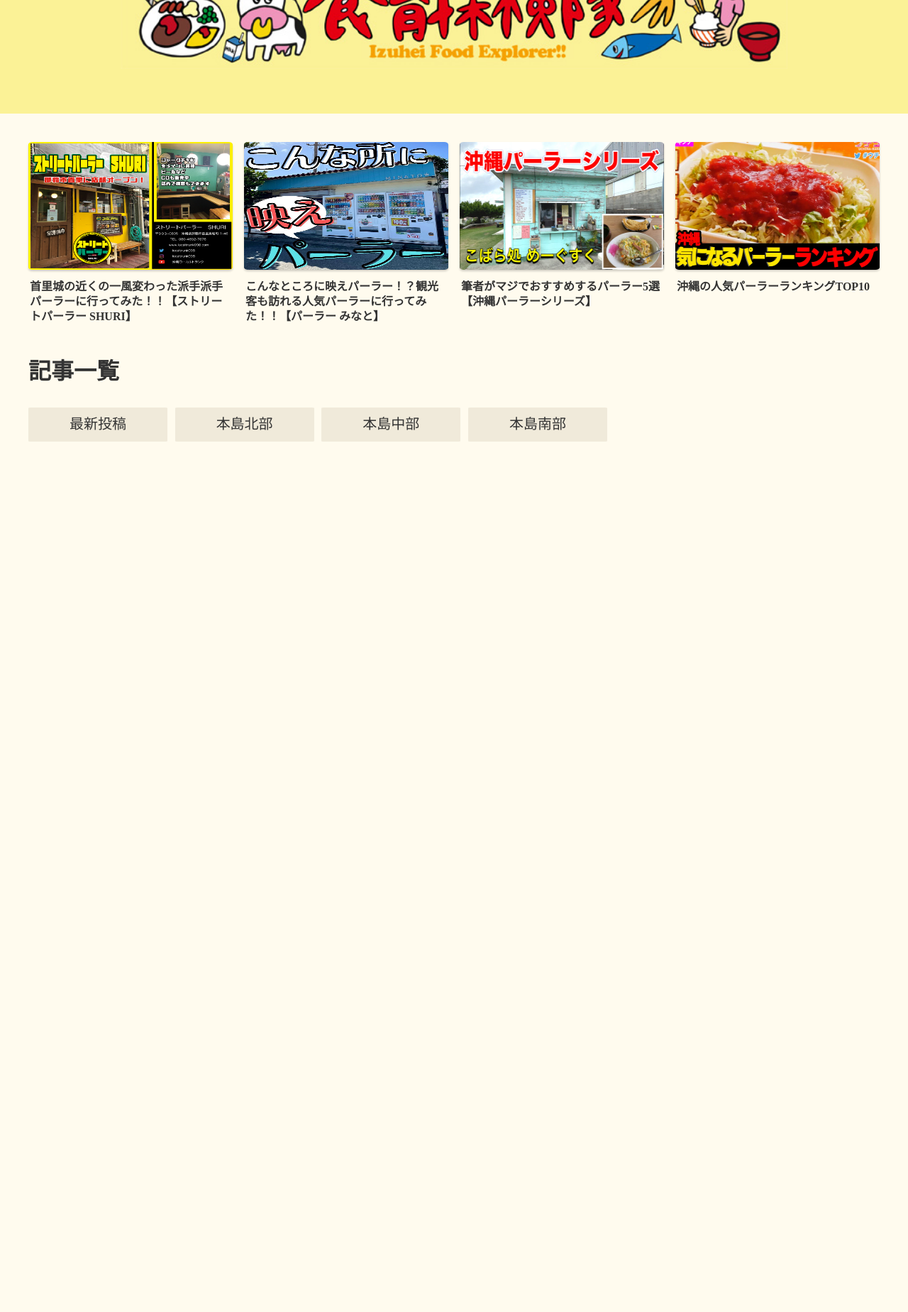
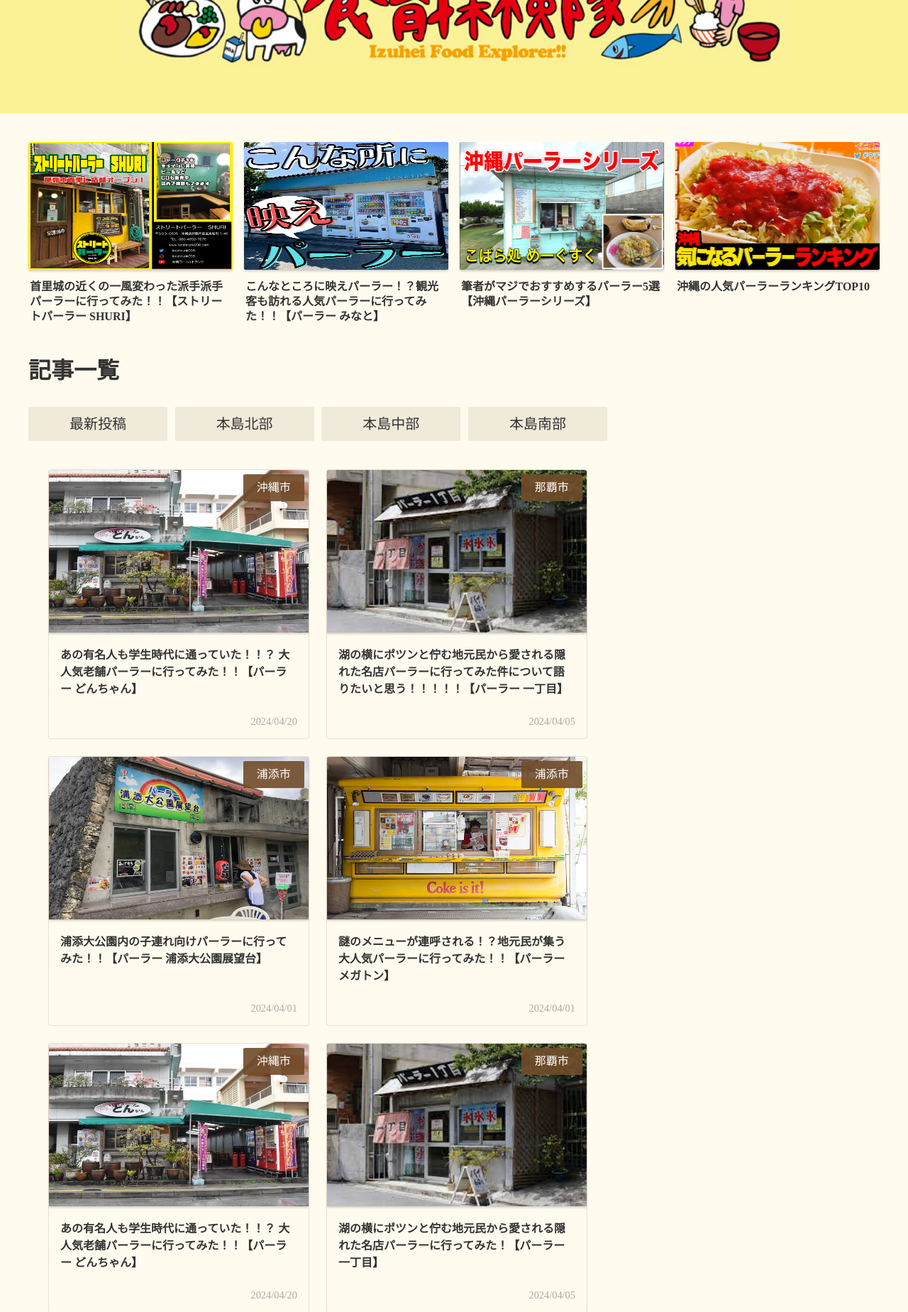
Before and after one commit to Dustin-Yamashiro/naha-waraba, a PHP site: page / in a window 1280 px wide. Shown: the part 306-2154 px from the top of the page at 71% size. Before the commit the page ends 928 px from the top, so only its background shows below. Run offline with PHP 8.4, Linux system fonts and the light colour scheme; style sheets or scripts are compiled from the project's sources; some web fonts are replaced.

Commit message:
投稿一覧の要素を追加。

```diff
--- a/index.html
+++ b/index.html
@@ -40,7 +40,7 @@
                             <img src="./img/post-card-slider/post1.png" alt="投稿１" class="c-postImg">
                         </figure>
                         <div class="p-postCard__desc p-postCard__desc--slider c-postDesc">
-                            <h2 class="c-postDesc__ttl c-postDesc__ttl--font-M">首里城の近くの一風変わった派手派手パーラーに行ってみた！！【ストリートパーラー SHURI】</h2>
+                            <h2 class="c-postDesc__ttl c-postDesc__ttl--slider">首里城の近くの一風変わった派手派手パーラーに行ってみた！！【ストリートパーラー SHURI】</h2>
                         </div>
                     </a>
                 </article>
@@ -52,7 +52,7 @@
                             <img src="./img/post-card-slider/post2.png" alt="投稿１" class="c-postImg">
                         </figure>
                         <div class="p-postCard__desc p-postCard__desc--slider c-postDesc">
-                            <h2 class="c-postDesc__ttl c-postDesc__ttl--font-M">こんなところに映えパーラー！？観光客も訪れる人気パーラーに行ってみた！！【パーラー みなと】</h2>
+                            <h2 class="c-postDesc__ttl c-postDesc__ttl--slider">こんなところに映えパーラー！？観光客も訪れる人気パーラーに行ってみた！！【パーラー みなと】</h2>
                         </div>
                     </a>
                 </article>
@@ -64,7 +64,7 @@
                             <img src="./img/post-card-slider/post3.png" alt="投稿１" class="c-postImg">
                         </figure>
                         <div class="p-postCard__desc p-postCard__desc--slider c-postDesc">
-                            <h2 class="c-postDesc__ttl c-postDesc__ttl--font-M">筆者がマジでおすすめするパーラー5選【沖縄パーラーシリーズ】</h2>
+                            <h2 class="c-postDesc__ttl c-postDesc__ttl--slider">筆者がマジでおすすめするパーラー5選【沖縄パーラーシリーズ】</h2>
                         </div>
                     </a>
                 </article>
@@ -76,7 +76,7 @@
                             <img src="./img/post-card-slider/post4.png" alt="投稿１" class="c-postImg">
                         </figure>
                         <div class="p-postCard__desc p-postCard__desc--slider c-postDesc">
-                            <h2 class="c-postDesc__ttl c-postDesc__ttl--font-M">沖縄の人気パーラーランキングTOP10</h2>
+                            <h2 class="c-postDesc__ttl c-postDesc__ttl--slider">沖縄の人気パーラーランキングTOP10</h2>
                         </div>
                     </a>
                 </article>
@@ -94,6 +94,150 @@
                     <li class="c-postMenuItem">本島南部</li>
                 </ul>
             </div>
+            <article class="u-mt-M">
+                <ul class="p-postList p-postList--main">
+                    <li class="p-postCard p-postCard--main">
+                        <article>
+                            <a href="./post-card/post1.html" class="p-postCard__contents p-postCard__contents--main">
+                                <figure class="p-postCard__thumb p-postCard__thumb--main">
+                                    <img src="./img/post-card-main/post1.png" alt="投稿１" class="c-postImg">
+                                    <span class="c-tag c-tag__article c-tag--accentColor p-postCard__tag p-postCard__tag--main">沖縄市</span>
+                                </figure>
+                                <div class="p-postCard__desc p-postCard__desc--main c-postDesc">
+                                    <h2 class="c-postDesc__ttl c-postDesc__ttl--main">あの有名人も学生時代に通っていた！！？ 大人気老舗パーラーに行ってみた！！【パーラー どんちゃん】</h2>
+                                    <span class="c-postDesc__date c-postDesc__date--main p-postCard__date p-postCard__date--main">2024/04/20</span>
+                                </div>
+                            </a>
+                        </article>
+                    </li>
+                    <li class="p-postCard p-postCard--main">
+                        <article>
+                            <a href="./post-card/post1.html" class="p-postCard__contents p-postCard__contents--main">
+                                <figure class="p-postCard__thumb p-postCard__thumb--main">
+                                    <img src="./img/post-card-main/post2.png" alt="投稿１" class="c-postImg">
+                                    <span class="c-tag c-tag__article c-tag--accentColor p-postCard__tag p-postCard__tag--main">那覇市</span>
+                                </figure>
+                                <div class="p-postCard__desc p-postCard__desc--main c-postDesc">
+                                    <h2 class="c-postDesc__ttl c-postDesc__ttl--main">湖の横にポツンと佇む地元民から愛される隠れた名店パーラーに行ってみた件について語りたいと思う！！！！！【パーラー 一丁目】</h2>
+                                    <span class="c-postDesc__date c-postDesc__date--main p-postCard__date p-postCard__date--main">2024/04/05</span>
+                                </div>
+                            </a>
+                        </article>
+                    </li>
+                    <li class="p-postCard p-postCard--main">
+                        <article>
+                            <a href="./post-card/post1.html" class="p-postCard__contents p-postCard__contents--main">
+                                <figure class="p-postCard__thumb p-postCard__thumb--main">
+                                    <img src="./img/post-card-main/post3.png" alt="投稿１" class="c-postImg">
+                                    <span class="c-tag c-tag__article c-tag--accentColor p-postCard__tag p-postCard__tag--main">浦添市</span>
+                                </figure>
+                                <div class="p-postCard__desc p-postCard__desc--main c-postDesc">
+                                    <h2 class="c-postDesc__ttl c-postDesc__ttl--main">浦添大公園内の子連れ向けパーラーに行ってみた！！【パーラー 浦添大公園展望台】</h2>
+                                    <span class="c-postDesc__date c-postDesc__date--main p-postCard__date p-postCard__date--main">2024/04/01</span>
+                                </div>
+                            </a>
+                        </article>
+                    </li>
+                    <li class="p-postCard p-postCard--main">
+                        <article>
+                            <a href="./post-card/post1.html" class="p-postCard__contents p-postCard__contents--main">
+                                <figure class="p-postCard__thumb p-postCard__thumb--main">
+                                    <img src="./img/post-card-main/post4.png" alt="投稿１" class="c-postImg">
+                                    <span class="c-tag c-tag__article c-tag--accentColor p-postCard__tag p-postCard__tag--main">浦添市</span>
+                                </figure>
+                                <div class="p-postCard__desc p-postCard__desc--main c-postDesc">
+                                    <h2 class="c-postDesc__ttl c-postDesc__ttl--main">謎のメニューが連呼される！？地元民が集う大人気パーラーに行ってみた！！【パーラー メガトン】</h2>
+                                    <span class="c-postDesc__date c-postDesc__date--main p-postCard__date p-postCard__date--main">2024/04/01</span>
+                                </div>
+                            </a>
+                        </article>
+                    </li>
+                    <li class="p-postCard p-postCard--main">
+                        <article>
+                            <a href="./post-card/post1.html" class="p-postCard__contents p-postCard__contents--main">
+                                <figure class="p-postCard__thumb p-postCard__thumb--main">
+                                    <img src="./img/post-card-main/post1.png" alt="投稿１" class="c-postImg">
+                                    <span class="c-tag c-tag__article c-tag--accentColor p-postCard__tag p-postCard__tag--main">沖縄市</span>
+                                </figure>
+                                <div class="p-postCard__desc p-postCard__desc--main c-postDesc">
+                                    <h2 class="c-postDesc__ttl c-postDesc__ttl--main">あの有名人も学生時代に通っていた！！？ 大人気老舗パーラーに行ってみた！！【パーラー どんちゃん】</h2>
+                                    <span class="c-postDesc__date c-postDesc__date--main p-postCard__date p-postCard__date--main">2024/04/20</span>
+                                </div>
+                            </a>
+                        </article>
+                    </li>
+                    <li class="p-postCard p-postCard--main">
+                        <article>
+                            <a href="./post-card/post1.html" class="p-postCard__contents p-postCard__contents--main">
+                                <figure class="p-postCard__thumb p-postCard__thumb--main">
+                                    <img src="./img/post-card-main/post2.png" alt="投稿１" class="c-postImg">
+                                    <span class="c-tag c-tag__article c-tag--accentColor p-postCard__tag p-postCard__tag--main">那覇市</span>
+                                </figure>
+                                <div class="p-postCard__desc p-postCard__desc--main c-postDesc">
+                                    <h2 class="c-postDesc__ttl c-postDesc__ttl--main">湖の横にポツンと佇む地元民から愛される隠れた名店パーラーに行ってみた！【パーラー 一丁目】</h2>
+                                    <span class="c-postDesc__date c-postDesc__date--main p-postCard__date p-postCard__date--main">2024/04/05</span>
+                                </div>
+                            </a>
+                        </article>
+                    </li>
+                    <li class="p-postCard p-postCard--main">
+                        <article>
+                            <a href="./post-card/post1.html" class="p-postCard__contents p-postCard__contents--main">
+                                <figure class="p-postCard__thumb p-postCard__thumb--main">
+                                    <img src="./img/post-card-main/post3.png" alt="投稿１" class="c-postImg">
+                                    <span class="c-tag c-tag__article c-tag--accentColor p-postCard__tag p-postCard__tag--main">浦添市</span>
+                                </figure>
+                                <div class="p-postCard__desc p-postCard__desc--main c-postDesc">
+                                    <h2 class="c-postDesc__ttl c-postDesc__ttl--main">浦添大公園内の子連れ向けパーラーに行ってみた！！【パーラー 浦添大公園展望台】</h2>
+                                    <span class="c-postDesc__date c-postDesc__date--main p-postCard__date p-postCard__date--main">2024/04/01</span>
+                                </div>
+                            </a>
+                        </article>
+                    </li>
+                    <li class="p-postCard p-postCard--main">
+                        <article>
+                            <a href="./post-card/post1.html" class="p-postCard__contents p-postCard__contents--main">
+                                <figure class="p-postCard__thumb p-postCard__thumb--main">
+                                    <img src="./img/post-card-main/post4.png" alt="投稿１" class="c-postImg">
+                                    <span class="c-tag c-tag__article c-tag--accentColor p-postCard__tag p-postCard__tag--main">浦添市</span>
+                                </figure>
+                                <div class="p-postCard__desc p-postCard__desc--main c-postDesc">
+                                    <h2 class="c-postDesc__ttl c-postDesc__ttl--main">謎のメニューが連呼される！？地元民が集う大人気パーラーに行ってみた！！【パーラー メガトン】</h2>
+                                    <span class="c-postDesc__date c-postDesc__date--main p-postCard__date p-postCard__date--main">2024/04/01</span>
+                                </div>
+                            </a>
+                        </article>
+                    </li>
+                    <li class="p-postCard p-postCard--main">
+                        <article>
+                            <a href="./post-card/post1.html" class="p-postCard__contents p-postCard__contents--main">
+                                <figure class="p-postCard__thumb p-postCard__thumb--main">
+                                    <img src="./img/post-card-main/post1.png" alt="投稿１" class="c-postImg">
+                                    <span class="c-tag c-tag__article c-tag--accentColor p-postCard__tag p-postCard__tag--main">沖縄市</span>
+                                </figure>
+                                <div class="p-postCard__desc p-postCard__desc--main c-postDesc">
+                                    <h2 class="c-postDesc__ttl c-postDesc__ttl--main">あの有名人も学生時代に通っていた！！？ 大人気老舗パーラーに行ってみた！！【パーラー どんちゃん】</h2>
+                                    <span class="c-postDesc__date c-postDesc__date--main p-postCard__date p-postCard__date--main">2024/04/20</span>
+                                </div>
+                            </a>
+                        </article>
+                    </li>
+                    <li class="p-postCard p-postCard--main">
+                        <article>
+                            <a href="./post-card/post1.html" class="p-postCard__contents p-postCard__contents--main">
+                                <figure class="p-postCard__thumb p-postCard__thumb--main">
+                                    <img src="./img/post-card-main/post2.png" alt="投稿１" class="c-postImg">
+                                    <span class="c-tag c-tag__article c-tag--accentColor p-postCard__tag p-postCard__tag--main">那覇市</span>
+                                </figure>
+                                <div class="p-postCard__desc p-postCard__desc--main c-postDesc">
+                                    <h2 class="c-postDesc__ttl c-postDesc__ttl--main">湖の横にポツンと佇む地元民から愛される隠れた名店パーラーに行ってみた！【パーラー 一丁目】</h2>
+                                    <span class="c-postDesc__date c-postDesc__date--main p-postCard__date p-postCard__date--main">2024/04/05</span>
+                                </div>
+                            </a>
+                        </article>
+                    </li>
+                </ul>
+            </article>
         </main>
     </div>
 </body>
--- /dev/null
+++ b/scss/component/_c-tag.scss
@@ -0,0 +1,14 @@
+@use "../foundation/base" as *;
+
+.c-tag {
+    display: inline-block;
+    &__article {
+        border-radius: 4%;
+        font-size: 1rem;
+        padding: 0.6em 1.2em;
+    }
+    &--accentColor {
+        background-color: rgba($accentColor, 0.9);
+        color: $fontColorWhite;
+    }
+}
--- a/scss/component/post-card/_c-postDesc.scss
+++ b/scss/component/post-card/_c-postDesc.scss
@@ -1,15 +1,32 @@
+@use "../../foundation/base" as *;
 @use "../../foundation/mixin" as *;
 
 .c-postDesc {
     &__ttl {
-        font-weight: 700;
+        color: $fontColorBlack;
+        font-weight: 600;
         @include max(sp) {
-            font-weight: 600;
+            font-weight: 500;
         }
-        &--font {
-            &-M {
-                font-size: clamp(0.65rem, 0.447rem + 0.74vw, 1rem);
-                line-height: 1.3em;
+        &--slider {
+            font-size: clamp(0.65rem, 0.447rem + 0.74vw, 1rem);
+            line-height: 1.3em;
+        }
+        &--main {
+            font-size: clamp(0.8rem, 1.33vw, 1rem);
+            line-height: 1.5em;
+            @include max(tb) {
+                font-size: 0.9rem;
+            }
+        }
+    }
+    &__date {
+        font-weight: 400;
+        color: rgba($fontColorBlack, 0.4);
+        &--main {
+            font-size: 0.9rem;
+            @include max(tb) {
+                font-size: 0.85rem;
             }
         }
     }
--- a/scss/project/_p-postCard.scss
+++ b/scss/project/_p-postCard.scss
@@ -1,4 +1,5 @@
 @use "../foundation/mixin" as *;
+@use "../foundation/base" as *;
 
 .p-postCard {
     &:hover {
@@ -7,28 +8,72 @@
     &--slider {
         width: min(288px, 23vw);
         @include max(tb) {
-            width: min(300px, 30.75vw);
+            width: 31vw;
         }
     }
+    &--main {
+        border: solid .0625rem rgba($accentColor, 0.15);
+        border-radius: 1%;
+        position: relative;
+        &:hover {
+            box-shadow: 0px 5px 15px 0px rgba($accentColor, 0.2);
+        }
+        width: min(368px, 31vw);
+        height: min(380px, 33vw);
+        @include max(tb) {
+            width: 44vw;
+            height: max(356px, 44vw);
+        }
+        @include max(sp) {
+            width: 92vw;
+            height: max(352px, 88vw);
+        }
+    }
+
     &__contents {
         display: flex;
         &--slider {
             flex-direction: column;
-            gap: clamp(0.6rem, 0.426rem + 0.63vw, 0.9rem);
+            gap: min(14px, 2vw);
+        }
+        &--main {
+            flex-direction: column;
+            gap: min(20px, 4vw);
         }
     }
     &__thumb {
         box-shadow: 0px 2px 3px rgba(0, 0, 0, 0.18);
-        border-radius: 2%;
         overflow: hidden;
+        aspect-ratio: 1 / 0.625;
+        object-fit: cover;
         &--slider {
-            width: 100%;
-            aspect-ratio: 1 / 0.625;
+            border-radius: 1%;
+        }
+        &--main {
+            border-radius: 1% 1% 0 0;
+            position: relative;
+        }
+    }
+    &__tag {
+        &--main {
+            position: absolute;
+            top: 6px;
+            right: 6px;
         }
     }
     &__desc {
         &--slider {
             padding: 0 2px;
         }
+        &--main {
+            padding: 0 16px;
+        }
+    }
+    &__date {
+        position: absolute;
+        &--main {
+            bottom: 16px;
+            right: 16px;
+        }
     }
 }
--- a/scss/project/_p-postList.scss
+++ b/scss/project/_p-postList.scss
@@ -11,4 +11,9 @@
             }
         }
     }
+    &--main {
+        justify-content: center;
+        flex-wrap: wrap;
+        gap: 24px;
+    }
 }
--- a/scss/style.scss
+++ b/scss/style.scss
@@ -20,3 +20,6 @@
 @use "layout/l-main";
 @use "project/p-postMenuList";
 @use "component/c-postMenuItem";
+
+// その他
+@use "component/c-tag";
```
Also changed, not shown: img/post-card-main/post1.png (added), img/post-card-main/post2.png (added), img/post-card-main/post3.png (added), img/post-card-main/post4.png (added).
